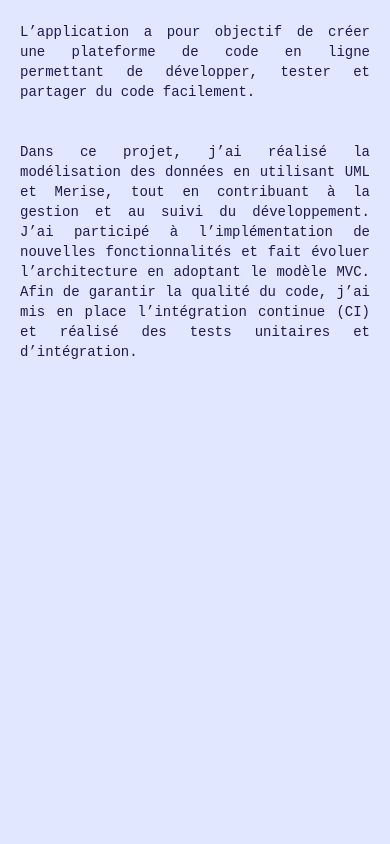
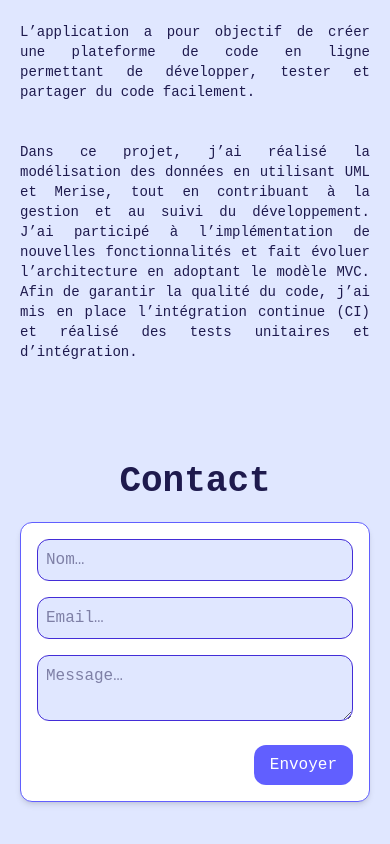
Before and after one commit to ThomMarchand/portfolio, a Next.js app: page / in a window 390 px wide. Shown: the part 8406-9250 px from the top of the page. Before the commit the page ends 8948 px from the top, so only its background shows below. Built offline with nearby package versions, Linux system fonts and the light colour scheme.

Commit message:
feat(nodemailer): added form contact, error control wip

```diff
--- /dev/null
+++ b/app/components/atoms/Input.tsx
@@ -0,0 +1,29 @@
+"use client";
+
+interface InputProps {
+  type: string;
+  name: string;
+  placeholder: string;
+  value: string;
+  onChange: (e: React.ChangeEvent<HTMLInputElement>) => void;
+}
+
+export default function Input({
+  type,
+  name,
+  placeholder,
+  value,
+  onChange,
+}: InputProps) {
+  return (
+    <input
+      type={type}
+      name={name}
+      placeholder={placeholder}
+      value={value}
+      onChange={onChange}
+      onBlur={(e) => console.log(e.currentTarget.value)}
+      className="bg-indigo-100 w-full p-2 border border-indigo-700 rounded-xl focus:border-2 transition duration-300"
+    />
+  );
+}
--- /dev/null
+++ b/app/components/atoms/TextArea.tsx
@@ -0,0 +1,23 @@
+interface FormData {
+  name: string;
+  placeholder: string;
+  value: string;
+  onChange: (e: React.ChangeEvent<HTMLTextAreaElement>) => void;
+}
+
+export default function TextArea({
+  name,
+  placeholder,
+  value,
+  onChange,
+}: FormData) {
+  return (
+    <textarea
+      name={name}
+      placeholder={placeholder}
+      value={value}
+      onChange={onChange}
+      className="bg-indigo-100 w-full p-2 border border-indigo-700 rounded-xl focus:border-2 transition duration-300"
+    />
+  );
+}
--- /dev/null
+++ b/app/components/atoms/icons/IconPencilSquare.tsx
@@ -0,0 +1,19 @@
+export default function IconPencilSquare() {
+  return (
+    <svg
+      xmlns="http://www.w3.org/2000/svg"
+      fill="none"
+      viewBox="0 0 24 24"
+      strokeWidth="1.5"
+      stroke="currentColor"
+      className="size-[15px] sm:size-[18px] xl:size-7"
+    >
+      <path
+        strokeLinecap="round"
+        strokeLinejoin="round"
+        d="m16.862 4.487 1.687-1.688a1.875 1.875 0 1 1 2.652 2.652L10.582 16.07a4.5 4.5 0 0 1-1.897 1.13L6 18l.8-2.685a4.5 4.5 0 0 1 1.13-1.897l8.932-8.931Zm0 0L19.5 7.125M18 14v4.75A2.25 2.25 0 0 1 15.75 21H5.25A2.25 2.25 0 0 1 3 18.75V8.25A2.25 2.25 0 0 1 5.25 6H10"
+      />
+    </svg>
+  );
+}
+// size-5 sm:size-6 xl:size-8
--- a/app/components/molecules/AnchorNavigation.tsx
+++ b/app/components/molecules/AnchorNavigation.tsx
@@ -4,6 +4,7 @@ import { useState } from "react";
 
 import IconChevronRight from "@/app/components/atoms/icons/IconChevronRight";
 import IconChevronDown from "@/app/components/atoms/icons/IconChevronDown";
+import IconPencilSquare from "@/app/components/atoms/icons/IconPencilSquare";
 
 export default function AnchorNavigation() {
   const [openSkills, setOpenSkills] = useState(false);
@@ -57,6 +58,7 @@ export default function AnchorNavigation() {
             <p className="pl-4" onClick={() => scrollToSection("skills")}>
               Hard Skills
             </p>
+
             <p className="pl-4" onClick={() => scrollToSection("soft-skills")}>
               Soft Skills
             </p>
@@ -73,12 +75,20 @@ export default function AnchorNavigation() {
             <p className="pl-4" onClick={() => scrollToSection("jc")}>
               Just Coaching
             </p>
+
             <p className="pl-4" onClick={() => scrollToSection("wild")}>
               Wild Code {window.innerWidth < 350 ? "…" : "Online"}
             </p>
           </>
         )}
       </div>
+
+      <p
+        className="flex ml-2 xl:ml-4"
+        onClick={() => scrollToSection("contact")}
+      >
+        <IconPencilSquare /> <span className="pl-[5px] xl:pl-2">Contact</span>
+      </p>
     </div>
   );
 }
--- /dev/null
+++ b/app/components/molecules/ContactForm.tsx
@@ -0,0 +1,112 @@
+"use client";
+
+import { useState } from "react";
+import dynamic from "next/dynamic";
+
+const Input = dynamic(() => import("@/app/components/atoms/Input"), {
+  ssr: false,
+});
+const TextArea = dynamic(() => import("@/app/components/atoms/TextArea"), {
+  ssr: false,
+});
+
+export default function ContactForm() {
+  const [formData, setFormData] = useState({
+    name: "",
+    email: "",
+    message: "",
+  });
+  const [formError, setFormError] = useState({
+    name: "",
+    email: "",
+    message: "",
+  });
+
+  const handleErrors = () => {
+    const { name, email, message } = formData;
+
+    if (name.length < 1 || email.length < 1 || message.length < 1) {
+      return setFormError({
+        ...formError,
+        name: name.length > 0 ? "" : "Le nom est requis",
+        email: email.length > 0 ? "" : "L'email est requis",
+        message: message.length > 0 ? "" : "Le message est requis",
+      });
+    }
+
+    if (!/\S+@\S+\.\S+/.test(formData.email)) {
+      setFormError({ ...formError, email: "L'email est invalide" });
+    }
+
+    // return name.length < 1 && email.length < 1 && message.length < 1;
+  };
+
+  const handleChange = (
+    e: React.ChangeEvent<HTMLTextAreaElement | HTMLInputElement>
+  ) => {
+    setFormData({ ...formData, [e.target.name]: e.target.value });
+  };
+
+  const handleSubmit = (e: React.FormEvent<HTMLFormElement>) => {
+    e.preventDefault();
+
+    handleErrors();
+    console.log("formError", formError);
+
+    // setFormData({ name: "", email: "", message: "" });
+  };
+
+  return (
+    <form
+      onSubmit={handleSubmit}
+      className="bg-white space-y-4 p-4 border border-indigo-500 rounded-xl shadow-md"
+    >
+      {formError.name && (
+        <span className="text-xs text-red-500 ml-[9px]">{formError.name}</span>
+      )}
+
+      <Input
+        type="text"
+        name="name"
+        placeholder="Nom…"
+        value={formData.name}
+        onChange={handleChange}
+      />
+
+      {formError.email && (
+        <span className="text-xs text-red-500 ml-[9px]">{formError.email}</span>
+      )}
+
+      <Input
+        type="text"
+        name="email"
+        placeholder="Email…"
+        value={formData.email}
+        onChange={handleChange}
+      />
+
+      {formError.message && (
+        <span className="text-xs text-red-500 ml-[9px]">
+          {formError.message}
+        </span>
+      )}
+
+      <TextArea
+        name="message"
+        placeholder="Message…"
+        value={formData.message}
+        onChange={handleChange}
+      />
+
+      <div className="flex justify-end">
+        <button
+          type="submit"
+          className={`px-4 py-2 rounded-xl bg-indigo-500 text-white hover:bg-indigo-800 transition duration-300`}
+        >
+          Envoyer
+        </button>
+      </div>
+      {/* {status && <p>{status}</p>} */}
+    </form>
+  );
+}
--- a/app/components/organisms/WildCodeSchool.tsx
+++ b/app/components/organisms/WildCodeSchool.tsx
@@ -7,7 +7,7 @@ import DisplayItem from "@/app/components/atoms/DisplayItem";
 export default function WildCodeSchool() {
   const { back, server, front, tools } = wildCodeOnline.technos;
   return (
-    <section className="mb-30">
+    <section className="mb-10">
       <div>
         <Title id="wild" renderAs="h3">
           Wild Code School
--- /dev/null
+++ b/app/components/templates/SectionContact.tsx
@@ -0,0 +1,14 @@
+import Title from "@/app/components/atoms/Title";
+import ContactForm from "@/app/components/molecules/ContactForm";
+
+export default function SectionContact() {
+  return (
+    <section className="mb-30">
+      <Title id="contact" renderAs="h2">
+        Contact
+      </Title>
+
+      <ContactForm />
+    </section>
+  );
+}
--- a/app/page.tsx
+++ b/app/page.tsx
@@ -6,6 +6,7 @@ import Navbar from "@/app/components/molecules/Navbar";
 import SectionAbout from "@/app/components/templates/SectionAbout";
 import SectionSkills from "@/app/components/templates/SectionSkills";
 import SectionProject from "@/app/components/templates/SectionProject";
+import SectionContact from "@/app/components/templates/SectionContact";
 
 export default function Home() {
   return (
@@ -25,6 +26,8 @@ export default function Home() {
           <SectionSkills />
 
           <SectionProject />
+
+          <SectionContact />
         </div>
       </div>
     </main>
```
